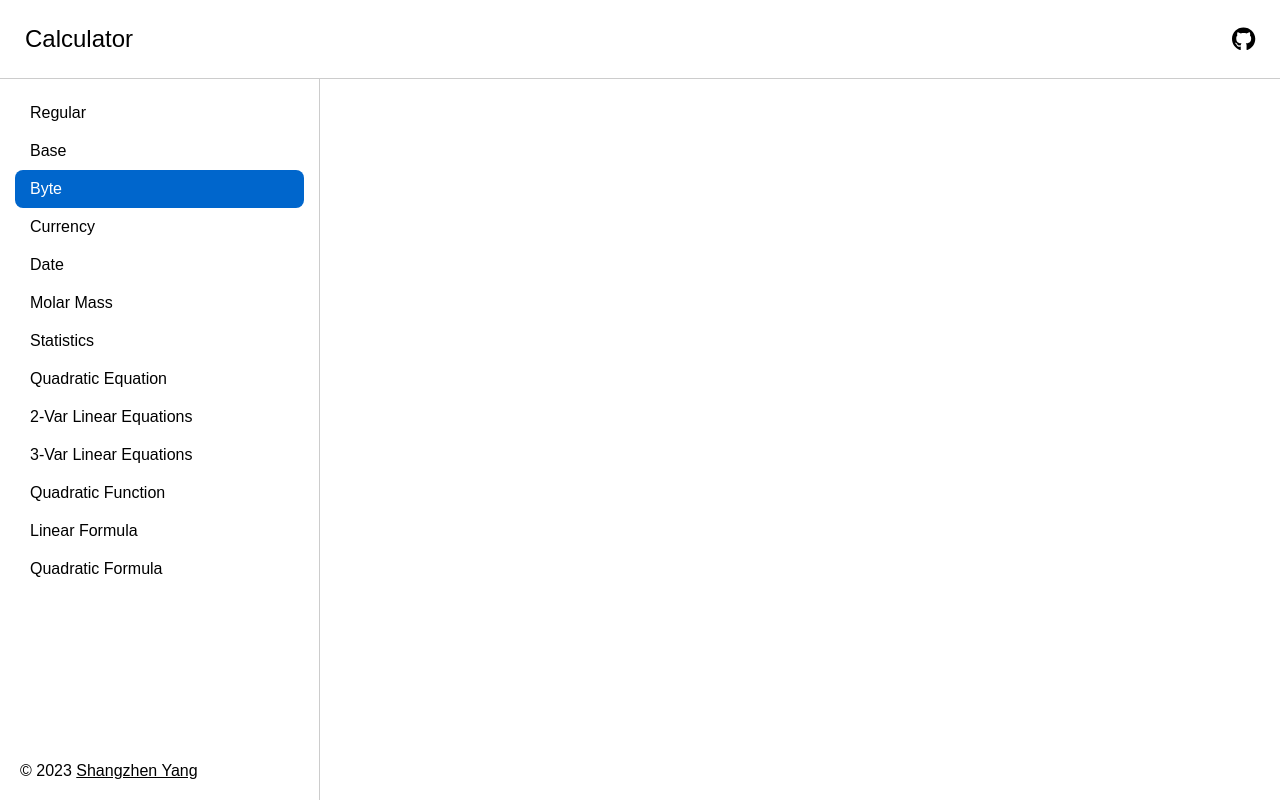
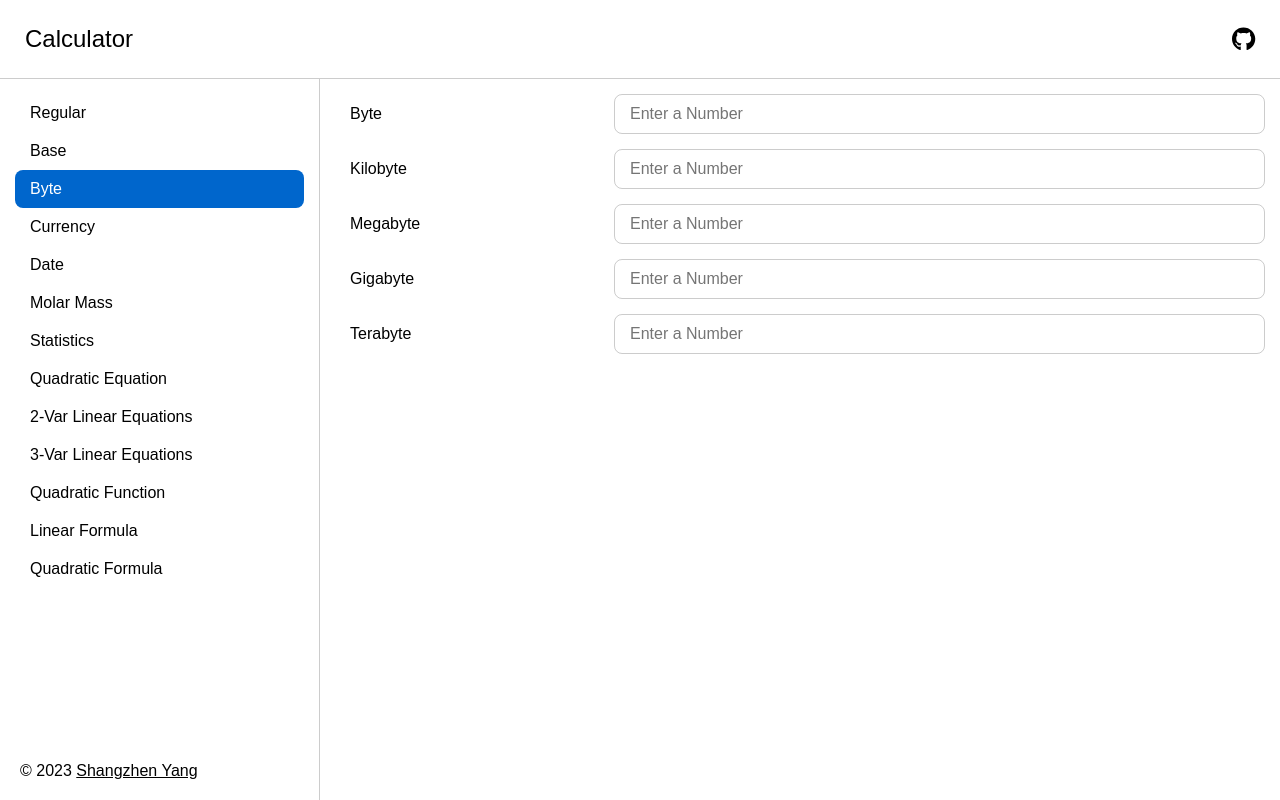
Before and after one commit to shangzhenyang/calculator, a React (Vite) app: page /byte in a window 1280 px wide. Built offline with nearby package versions, Linux system fonts and the light colour scheme.

Commit message:
Complete byte calculator

```diff
--- a/src/components/InputBar.tsx
+++ b/src/components/InputBar.tsx
@@ -9,11 +9,19 @@ interface Props {
 	hasError?: boolean;
 	id: string;
 	label: string;
+	placeholder?: string;
 	value: string;
 	setValue: (newValue: string) => void;
 }
 
-function InputBar({ hasError, id, label, value, setValue }: Props) {
+function InputBar({
+	hasError,
+	id,
+	label,
+	placeholder,
+	value,
+	setValue
+}: Props) {
 	const handleChange = (evt: ChangeEvent<HTMLInputElement>) => {
 		setValue(evt.target.value);
 	};
@@ -22,10 +30,12 @@ function InputBar({ hasError, id, label, value, setValue }: Props) {
 		<div className={styles["input-bar"]}>
 			<label htmlFor={id}>{t(label)}</label>
 			<input
+				autoComplete="off"
 				className={classnames({
 					[styles["error"]]: hasError
 				})}
 				id={id}
+				placeholder={placeholder && t(placeholder).toString()}
 				value={value}
 				onChange={handleChange}
 			/>
--- a/src/components/MainInputBar.tsx
+++ b/src/components/MainInputBar.tsx
@@ -33,6 +33,8 @@ function MainInputBar({
 	return (
 		<div className={styles["main-input-bar"]}>
 			<input
+				autoComplete="off"
+				autoFocus={true}
 				className={classnames(className, {
 					[styles["error"]]: hasError
 				})}
--- a/src/pages/Byte.tsx
+++ b/src/pages/Byte.tsx
@@ -1,6 +1,123 @@
+import { useState } from "react";
+
+import InputBar from "@/components/InputBar";
+
+import type { Dispatch, SetStateAction } from "react";
+
 function Byte() {
+	const [byte, setByte] = useState("");
+	const [kilobyte, setKilobyte] = useState("");
+	const [megabyte, setMegabyte] = useState("");
+	const [gigabyte, setGigabyte] = useState("");
+	const [terabyte, setTerabyte] = useState("");
+
+	const setters = [
+		[setByte, 1],
+		[setKilobyte, 1024],
+		[setMegabyte, 1024 * 1024],
+		[setGigabyte, 1024 * 1024 * 1024],
+		[setTerabyte, 1024 * 1024 * 1024 * 1024]
+	] as [Dispatch<SetStateAction<string>>, number][];
+
+	const calculate = (newByte: number, setterIndex: number) => {
+		if (isNaN(newByte)) {
+			return;
+		}
+		setters.forEach(([setter, multiplier], index) => {
+			if (index === setterIndex) {
+				return;
+			}
+			setter((newByte / multiplier).toString());
+		});
+	};
+
+	const handleChange = (
+		newValue: string,
+		setterIndex: number
+	) => {
+		if (!newValue) {
+			clear();
+			return;
+		}
+		const number = Number(newValue);
+		if (isNaN(number)) {
+			return;
+		}
+		const multiplier = setters[setterIndex][1];
+		calculate(number * multiplier, setterIndex);
+	};
+
+	const handleByteChange = (newValue: string) => {
+		handleChange(newValue, 0);
+		setByte(newValue);
+	};
+
+	const handleKilobyteChange = (newValue: string) => {
+		handleChange(newValue, 1);
+		setKilobyte(newValue);
+	};
+
+	const handleMegabyteChange = (newValue: string) => {
+		handleChange(newValue, 2);
+		setMegabyte(newValue);
+	};
+
+	const handleGigabyteChange = (newValue: string) => {
+		handleChange(newValue, 3);
+		setGigabyte(newValue);
+	};
+
+	const handleTerabyteChange = (newValue: string) => {
+		handleChange(newValue, 4);
+		setTerabyte(newValue);
+	};
+
+	const clear = () => {
+		setByte("");
+		setKilobyte("");
+		setMegabyte("");
+		setGigabyte("");
+		setTerabyte("");
+	};
+
+	const inputBarItems = [{
+		label: "byte",
+		value: byte,
+		setValue: handleByteChange
+	}, {
+		label: "kilobyte",
+		value: kilobyte,
+		setValue: handleKilobyteChange
+	}, {
+		label: "megabyte",
+		value: megabyte,
+		setValue: handleMegabyteChange
+	}, {
+		label: "gigabyte",
+		value: gigabyte,
+		setValue: handleGigabyteChange
+	}, {
+		label: "terabyte",
+		value: terabyte,
+		setValue: handleTerabyteChange
+	}];
+
+	const inputBarElements = inputBarItems.map((item) => {
+		return (
+			<InputBar
+				hasError={isNaN(Number(item.value))}
+				key={item.label}
+				id={item.label + "-input"}
+				label={item.label}
+				placeholder={"enterNumber"}
+				value={item.value}
+				setValue={item.setValue}
+			/>
+		);
+	});
+
 	return (
-		<main></main>
+		<main>{inputBarElements}</main>
 	);
 }
 
--- a/src/translations/en-us.json
+++ b/src/translations/en-us.json
@@ -9,8 +9,12 @@
 	"delete": "Delete",
 	"enterElementOrCompound": "Enter an Element or a Compound",
 	"enterFormula": "Enter a Formula",
+	"enterNumber": "Enter a Number",
+	"gigabyte": "Gigabyte",
+	"kilobyte": "Kilobyte",
 	"linearFormula": "Linear Formula",
 	"mass": "Mass",
+	"megabyte": "Megabyte",
 	"molarMass": "Molar Mass",
 	"mole": "Mole",
 	"particle": "Particle",
@@ -20,6 +24,7 @@
 	"regular": "Regular",
 	"shangzhenYang": "Shangzhen Yang",
 	"statistics": "Statistics",
+	"terabyte": "Terabyte",
 	"threeVariableLinearEquations": "3-Var Linear Equations",
 	"twoVariableLinearEquations": "2-Var Linear Equations"
 }
--- a/src/translations/zh-cn.json
+++ b/src/translations/zh-cn.json
@@ -9,8 +9,12 @@
 	"delete": "删除",
 	"enterElementOrCompound": "输入元素或化合物",
 	"enterFormula": "输入算式",
+	"enterNumber": "输入数字",
+	"gigabyte": "吉字节",
+	"kilobyte": "千字节",
 	"linearFormula": "一次函数解析式",
 	"mass": "质量",
+	"megabyte": "兆字节",
 	"molarMass": "摩尔质量",
 	"mole": "摩尔",
 	"particle": "粒子",
@@ -20,6 +24,7 @@
 	"regular": "常规",
 	"shangzhenYang": "杨尚臻",
 	"statistics": "统计",
+	"terabyte": "太字节",
 	"threeVariableLinearEquations": "三元一次方程组",
 	"twoVariableLinearEquations": "二元一次方程组"
 }
--- a/src/translations/zh-tw.json
+++ b/src/translations/zh-tw.json
@@ -9,8 +9,12 @@
 	"delete": "刪除",
 	"enterElementOrCompound": "輸入元素或化合物",
 	"enterFormula": "輸入算式",
+	"enterNumber": "輸入數字",
+	"gigabyte": "吉位元組",
+	"kilobyte": "千位元組",
 	"linearFormula": "一次函數解析式",
 	"mass": "質量",
+	"megabyte": "兆位元組",
 	"molarMass": "莫耳質量",
 	"mole": "莫耳",
 	"particle": "粒子",
@@ -20,6 +24,7 @@
 	"regular": "常規",
 	"shangzhenYang": "楊尚臻",
 	"statistics": "統計",
+	"terabyte": "太位元組",
 	"threeVariableLinearEquations": "三元一次方程組",
 	"twoVariableLinearEquations": "二元一次方程組"
 }
```
